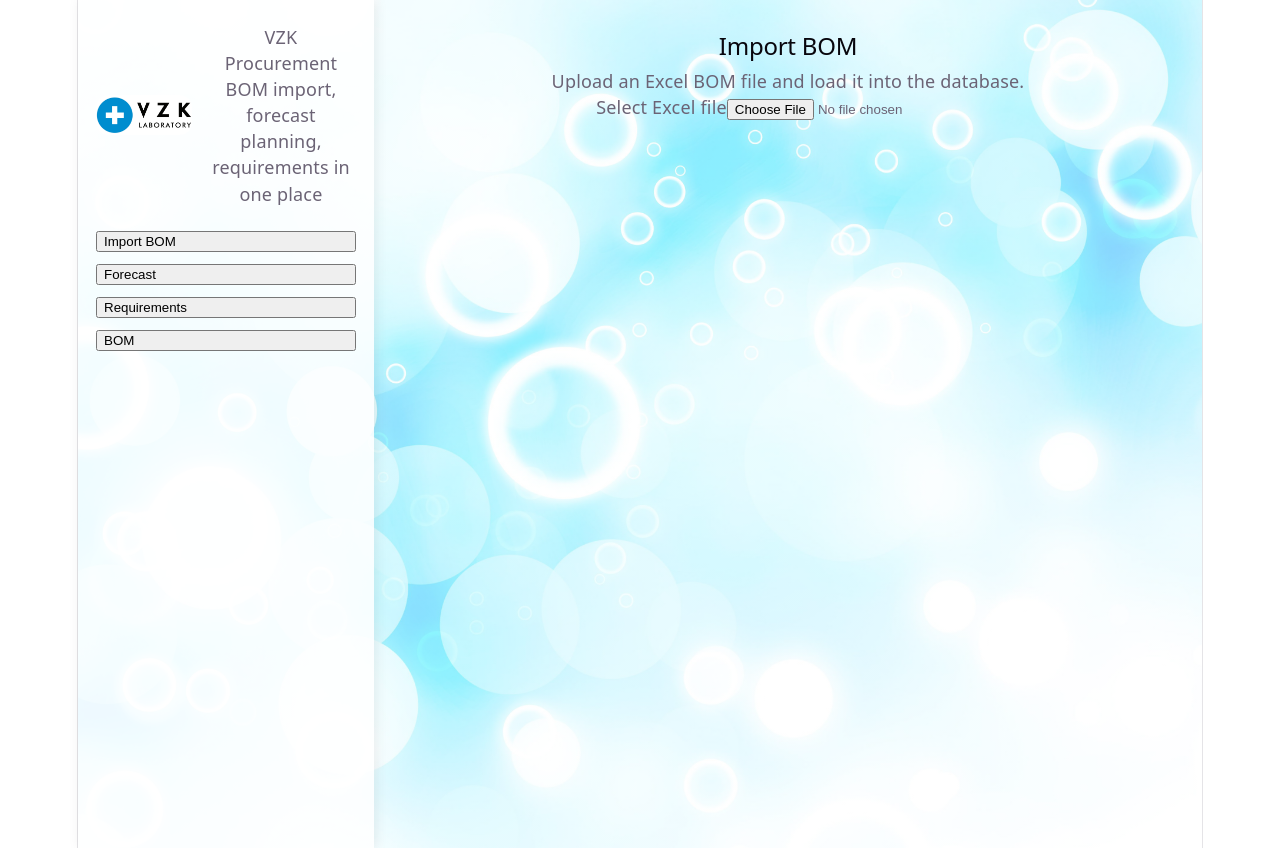
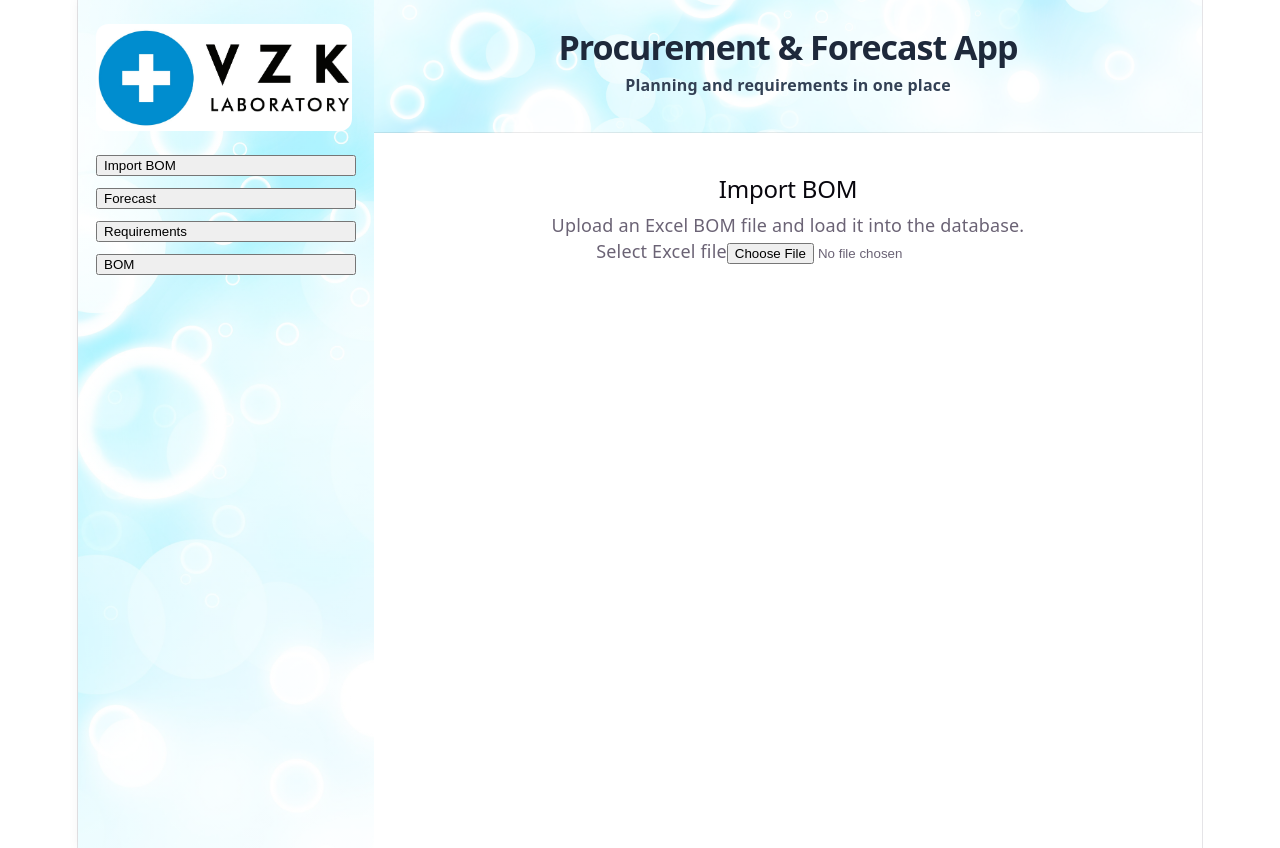
Before and after one commit to giulianodoro91-spec/Procurementapp, a React app in the folder frontend/: page / in a window 1280 px wide. Built offline with nearby package versions, Linux system fonts and the light colour scheme; the HTML template or start-up script is replaced by a standard one.

Commit message:
header e sidebar migliorati

```diff
--- a/frontend/src/App.css
+++ b/frontend/src/App.css
@@ -179,7 +179,7 @@
 }
 
 .brand-logo {
-  width: 96px;
+  width: 256px;
   height: auto;
   border-radius: 12px;
   object-fit: contain;
@@ -188,7 +188,7 @@
 .app-root {
   min-height: 100vh;
   display: flex;
-  background: linear-gradient(rgba(255,255,255,0.5), rgba(255,255,255,0.5)), url('/background.jpg') no-repeat center/cover;
+  background: #ffffff;
 }
 
 .app-header {
@@ -199,8 +199,14 @@
   flex-direction: column;
   align-items: stretch;
   gap: 24px;
-  background: rgba(255, 255, 255, 0.85);
+  background: linear-gradient(rgba(255,255,255,0.65), rgba(255,255,255,0.65)), url('/background.jpg') no-repeat center/cover;
   box-shadow: 2px 0 12px rgba(0,0,0,0.08);
+}
+
+.app-main {
+  flex: 1;
+  padding: 32px;
+  background: #ffffff;
 }
 
 .brand {
@@ -235,10 +241,6 @@
   margin-left: auto;
 }
 
-.app-root {
-  min-height: 100vh;
-  background: linear-gradient(rgba(255,255,255,0.5), rgba(255,255,255,0.5)), url('/background.jpg') no-repeat center/cover;
-}
 
 .app-main,
 .page-card {
@@ -293,3 +295,35 @@
     border-right-color: var(--border);
   }
 }
+
+.main-title {
+  background:
+    linear-gradient(rgba(255,255,255,0.72), rgba(255,255,255,0.72)),
+    url('/background.jpg') no-repeat center/cover;
+
+  padding: 34px 40px;
+  margin:
+    -32px
+    -32px
+    42px
+    -32px;
+
+  text-align: center;
+
+  border-bottom: 1px solid rgba(0,0,0,0.08);
+}
+
+.main-title h1 {
+  margin: 0;
+  font-size: 34px;
+  font-weight: 700;
+  color: #1e293b;
+  letter-spacing: -1px;
+}
+
+.main-title p {
+  margin-top: 12px;
+  font-size: 16px;
+  color: #334155;
+  font-weight: 700;
+}
--- a/frontend/src/App.jsx
+++ b/frontend/src/App.jsx
@@ -260,12 +260,8 @@ function App() {
     <div className="app-root">
       <header className="app-header">
         <div className="brand">
-          <img className="brand-logo" src="/VZK_logo.jpg" alt="VZK logo" />
-          <div>
-            <div className="brand-name">VZK Procurement</div>
-            <div className="brand-tagline">BOM import, forecast planning, requirements in one place</div>
-          </div>
-        </div>
+  <img className="brand-logo" src="/VZK_logo.jpg" alt="VZK logo" />
+</div>
         <nav className="nav-buttons">
           <button className={page==='import' ? 'active' : ''} onClick={()=>setPage('import')}>Import BOM</button>
           <button className={page==='forecast' ? 'active' : ''} onClick={()=>setPage('forecast')}>Forecast</button>
@@ -274,6 +270,10 @@ function App() {
         </nav>
       </header>
       <main className="app-main">
+        <div className="main-title">
+  <h1>Procurement & Forecast App</h1>
+  <p>Planning and requirements in one place</p>
+</div>
         {page==='import' && <ImportPage />}
         {page==='forecast' && <ForecastPage rows={forecastRows} setRows={setForecastRows} />}
         {page==='bom' && <BOMPage />}
```
